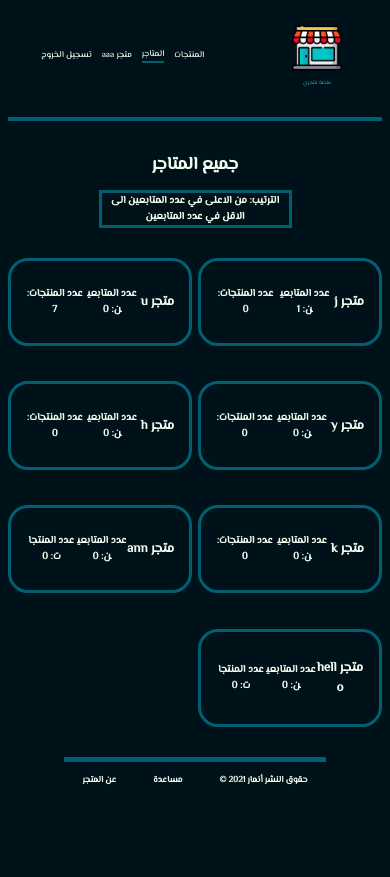
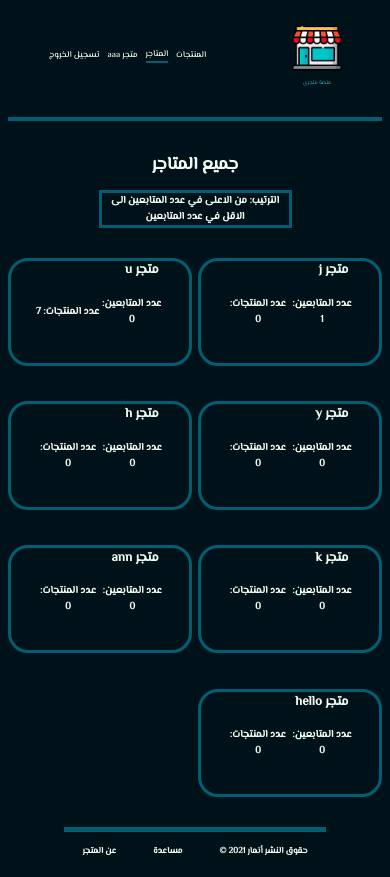
Before and after one commit to AnmarHani/Matjri, a Django app: page /users/ in a window 390 px wide. Before the commit the page ends 784 px from the top, so only its background shows below. Run offline with Django 3.2, Linux system fonts and the light colour scheme; a user stored in the database is signed in; data comes from the database, SQL or seed files in the repository; some web fonts are replaced.

Commit message:
css changes

```diff
--- a/static/css/base.css
+++ b/static/css/base.css
@@ -357,7 +357,7 @@ input[type='submit']:hover {
   .product-grid { grid-template-columns: repeat(1, auto) ;}
   body{    font-size: calc(100vw/45);}
   .nav-container{
-    column-gap: calc(100vw/40);
+    column-gap: calc(100vw/50);
   }
   .nav-container .logo{
     margin-left: calc(100vw/5);
@@ -371,7 +371,12 @@ input[type='submit']:hover {
     transition: all 0.6s;
     margin: calc(100vw/100);
   }
-  .user-container h2{
-    display: block;
+  .user{
+    padding: 25px;
+}
+  .user h2 {
+    position:absolute;
+    top:calc(100vw/-35);
+    margin-right:calc(100vw/70);
   }
 }
```
